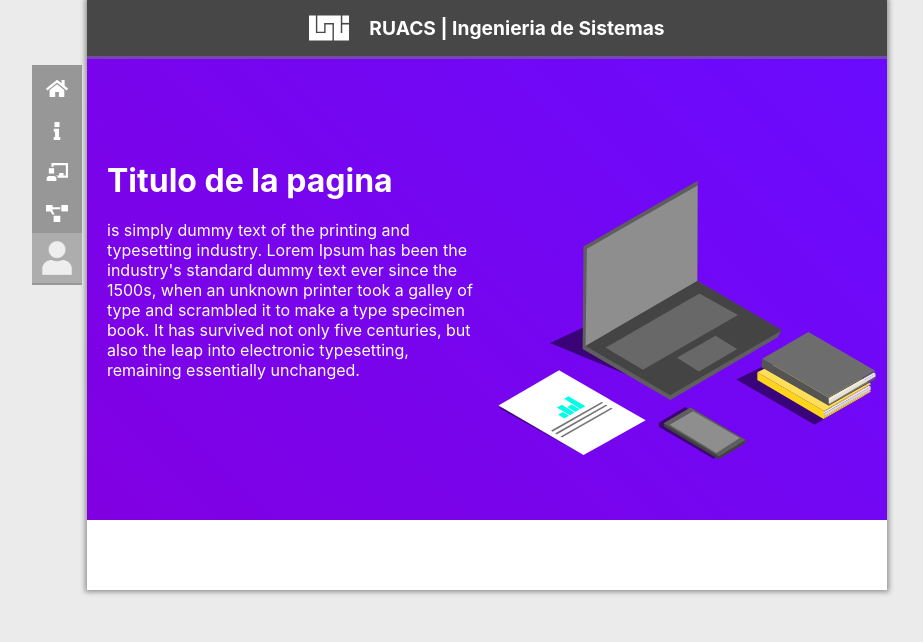
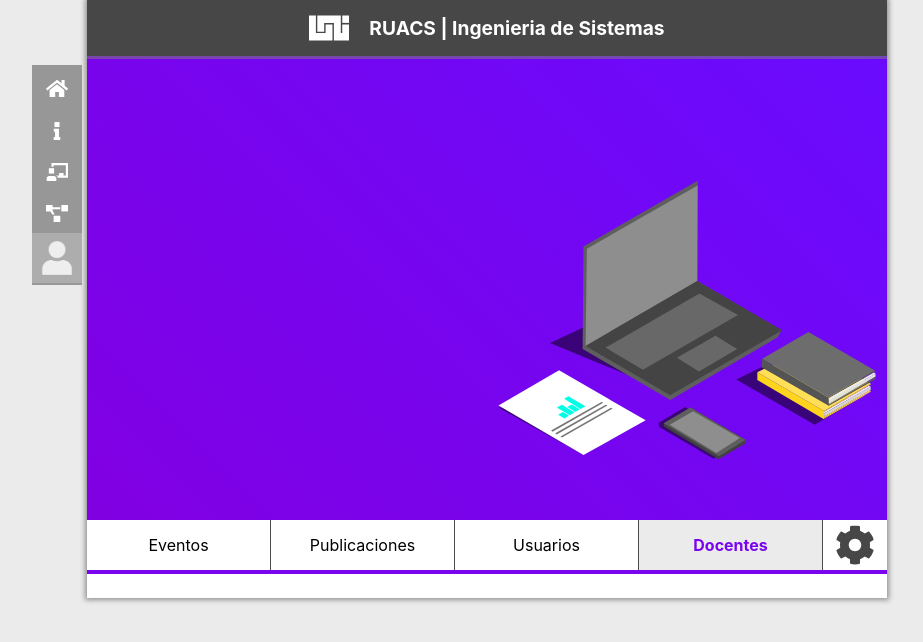
Before and after one commit to ingSistemaRUACS/testPage, a Nuxt app: page /account/sistemTeacher in a window 1280 px wide. Shown: the top 642 px of the page, without its empty margins (153-1076 px from the left). Built offline with nearby package versions, Linux system fonts and the light colour scheme.

Commit message:
Datos de cuenta Admin

```diff
--- a/components/menu/MenuUser.vue
+++ b/components/menu/MenuUser.vue
@@ -1,7 +1,7 @@
 <template>
   <section id="MenuUser">
     <div id="box-menu">
-      <nuxt-link class="ItemMenuUser" v-for="(item, index) in listMenu" :key="index" :to="item.link">{{
+      <nuxt-link :class="{'ItemActiveMenu':pagAccount === item.title}" class="ItemMenuUser" v-for="(item, index) in listMenu" :key="index" :to="item.link">{{
       item.title
     }}</nuxt-link>
     <div id="box-opcion" @click="clickOpcion" v-click-outside="hide">
@@ -15,16 +15,17 @@
   </section>
 </template>
 <script>
+import { mapGetters } from 'vuex'
 import ClickOutside from "vue-click-outside";
 
 export default {
   data() {
     return {
       listMenu: [
-        { title: "Eventos", link: "/" },
-        { title: "Publicaciones", link: "/" },
-        { title: "Usuarios", link: "/" },
-        { title: "Docentes", link: "/" }
+        { title: "Eventos", link: "/account/myEvent" },
+        { title: "Publicaciones", link: "/account/myNews" },
+        { title: "Usuarios", link: "/account/systemUser" },
+        { title: "Docentes", link: "/account/sistemTeacher" }
       ],
       viewOpcion: false
     };
@@ -36,6 +37,11 @@ export default {
     hide() {
       this.viewOpcion = false;
     }
+  },
+  computed: {
+    ...mapGetters({
+      pagAccount:'auth/pagAccount'
+    })
   },
   directives: {
     ClickOutside
@@ -52,6 +58,12 @@ export default {
   overflow-x: auto;
 }
 
+.ItemActiveMenu {
+  font-weight: bold;
+  color: #7904ed;
+  background-color: #ebebeb;
+}
+
 #box-menu {
   width: 800px;
   max-width: 800px;
@@ -62,6 +74,7 @@ export default {
   display: flex;
   align-items: center;
   justify-content: center;
+  border-right: solid #4b4b4b 1px;
 }
 
 #box-opcion
--- a/middleware/verifyAuthenticated.js
+++ b/middleware/verifyAuthenticated.js
@@ -1,5 +1,5 @@
 export default function ({ store, redirect }) {
   if (store.getters['auth/isAuthenticated']) {
-    redirect('/myAccount')
+    redirect('/account/myEvent')
   }
 }
--- /dev/null
+++ b/pages/account/myEvent/index.vue
@@ -0,0 +1,20 @@
+<template>
+    <article>
+
+    </article>
+</template>
+<script>
+import { mapMutations } from 'vuex'
+
+export default {
+    layout: 'account',
+    methods:{
+        ...mapMutations({
+            ChangaPagAccount:'auth/ChangaPagAccount'
+        })
+    },
+    created(){
+        this.ChangaPagAccount('Eventos')
+    }
+}
+</script>
--- /dev/null
+++ b/pages/account/myNews/index.vue
@@ -0,0 +1,20 @@
+<template>
+    <article>
+
+    </article>
+</template>
+<script>
+import { mapMutations } from 'vuex'
+
+export default {
+    layout: 'account',
+    methods:{
+        ...mapMutations({
+            ChangaPagAccount:'auth/ChangaPagAccount'
+        })
+    },
+    created(){
+        this.ChangaPagAccount('Publicaciones')
+    }
+}
+</script>
--- /dev/null
+++ b/pages/account/sistemTeacher/index.vue
@@ -0,0 +1,20 @@
+<template>
+    <article>
+
+    </article>
+</template>
+<script>
+import { mapMutations } from 'vuex'
+
+export default {
+    layout: 'account',
+    methods:{
+        ...mapMutations({
+            ChangaPagAccount:'auth/ChangaPagAccount'
+        })
+    },
+    created(){
+        this.ChangaPagAccount('Docentes')
+    }
+}
+</script>
--- /dev/null
+++ b/pages/account/systemUser/index.vue
@@ -0,0 +1,20 @@
+<template>
+    <article>
+
+    </article>
+</template>
+<script>
+import { mapMutations } from 'vuex'
+
+export default {
+    layout: 'account',
+    methods:{
+        ...mapMutations({
+            ChangaPagAccount:'auth/ChangaPagAccount'
+        })
+    },
+    created(){
+        this.ChangaPagAccount('Usuarios')
+    }
+}
+</script>
--- a/pages/myAccount/index.vue
+++ /dev/null
@@ -1,10 +0,0 @@
-<template>
-    <article>
-
-    </article>
-</template>
-<script>
-export default {
-    layout: 'account',
-}
-</script>
--- a/store/auth.js
+++ b/store/auth.js
@@ -3,12 +3,15 @@ const Auth = new Autentication()
 
 export const state = () => ({
   user: null,
-  info: null
+  pagAccount: ''
 })
 
 export const mutations = {
   editUser (state, user) {
     state.user = user
+  },
+  ChangaPagAccount (state, pag) {
+    state.pagAccount = pag
   }
 }
 
@@ -40,5 +43,8 @@ export const getters = {
   },
   loggedUser (state) {
     return state.user
+  },
+  pagAccount (state) {
+    return state.pagAccount
   }
 }
```
